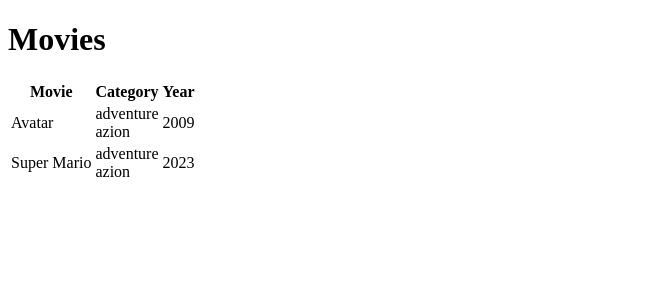
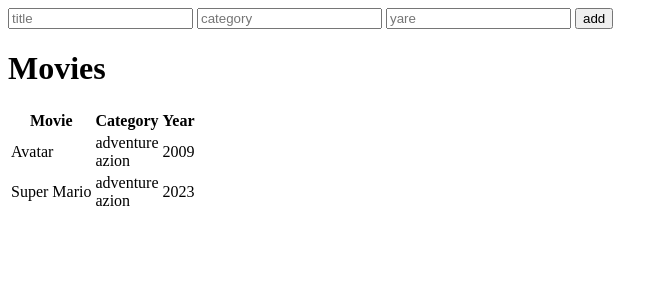
Before and after one commit to Aranel9966/php-oop-1, a PHP site: page / in a window 1280 px wide. Shown: the top 300 px of the page, without its empty margins (0-668 px from the left). Run offline with PHP 8.4, Linux system fonts and the light colour scheme.

Commit message:
add super bonus :form for add movie

```diff
--- a/DB.php
+++ b/DB.php
@@ -1,4 +1,10 @@
 <?php
 
+
+session_start();
 $movies[]=$avatar= new Movie('Avatar',['adventure ','azion'],2009 );
 $movies[]=$superMario= new Movie('Super Mario',['adventure ','azion'],2023 );
+
+if(!isset($_SESSION['movies'])) {
+    $_SESSION['movies'] = $movies;
+}
--- /dev/null
+++ b/Layout/header.php
@@ -0,0 +1,6 @@
+<form action="addMovie.php" method="POST">
+    <input type="text" name="title" placeholder="title">
+    <input type="text" name="category[]" placeholder="category">
+    <input type="number" name="yare" placeholder="yare">
+    <button type="submit">add</button>
+</form>
--- a/Models/Movie.php
+++ b/Models/Movie.php
@@ -3,7 +3,7 @@
     public $title;
     public $category;
     public $year;
-    public function __construct(string $title, array $category, int $year ){
+    function __construct(string $title, array $category, string $year ){
         $this -> title = $title;
         $this -> category = $category;
         $this -> year = $year;
--- a/index.php
+++ b/index.php
@@ -15,8 +15,6 @@ Facciamo attenzione all’organizzazione del codice, suddividendolo in appositi
 <?php
 require_once ("./Models/Movie.php");
 require_once ("./DB.php");
-
-
 ?>
 <!DOCTYPE html>
 <html lang="en">
@@ -27,6 +25,9 @@ require_once ("./DB.php");
     <title>Document</title>
 </head>
 <body>
+    <?php
+    include('./Layout/header.php')
+    ?>
     <h1>Movies</h1>
     <table>
         <thead>
@@ -37,22 +38,17 @@ require_once ("./DB.php");
             </tr>
         </thead>
         <tbody>
-            <?php foreach($movies as $movie){
+            <?php foreach($_SESSION['movies'] as $movie){
             ?>
             <tr>
-                <td>
-                    <?=$movie->title?>
-                </td>
+                <td><?=$movie->title?></td>
                 <td>
                     <?php
                     foreach($movie->category as $cat){
                         echo $cat ."<br>";
-                    };
-                    ?>
+                    };?>
                 </td>
-                <td>
-                    <?=$movie->year?>
-                </td>
+                <td><?=$movie->year?></td>
             </tr>
             <?php
             }
```
Also changed, not shown: addMovie.php (added, +10 -0 lines).
